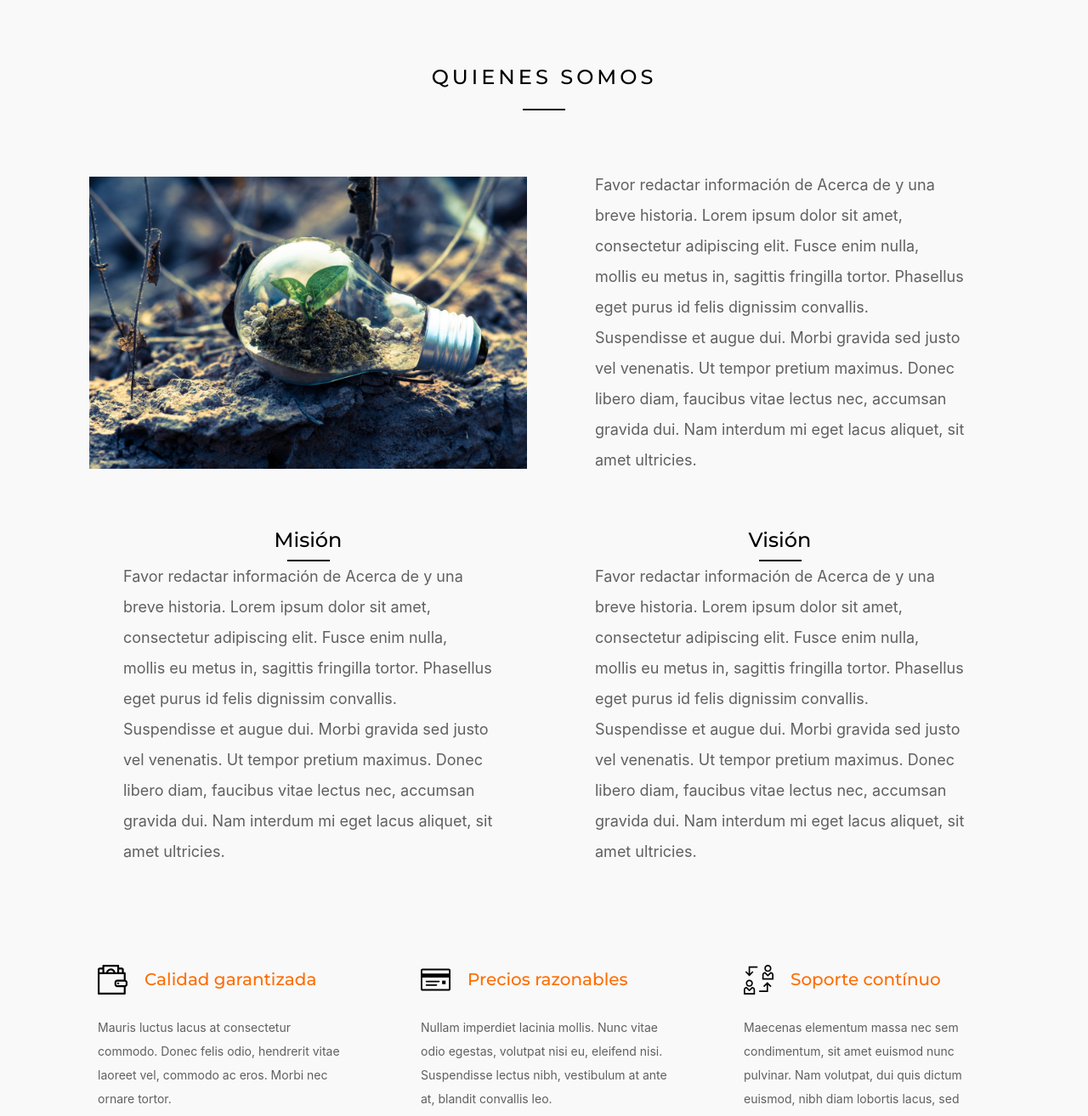
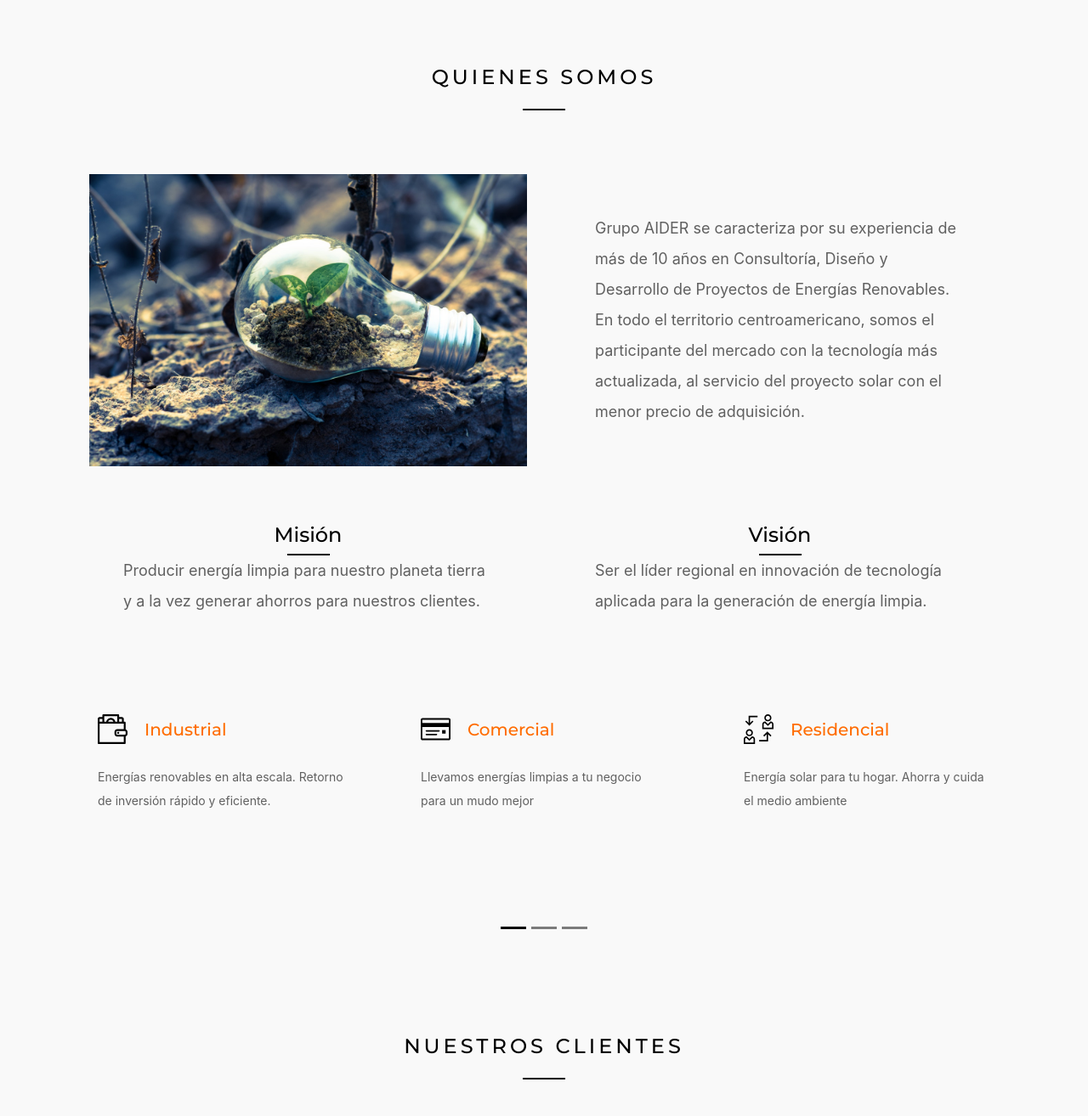
Before and after one commit to ccarcamog/indasa, a PHP site: page /component-show.php in a window 1280 px wide. Shown: the part 841-2155 px from the top of the page at 85% size. Run offline with PHP 8.4, Linux system fonts and the light colour scheme; some libraries are stand-ins or nearby versions.

Commit message:
agregando información de usuario

```diff
--- a/componentes/quienes-somos.php
+++ b/componentes/quienes-somos.php
@@ -22,7 +22,8 @@
 				<div class="col-12 col-md-6">
 					<div class="about-us-text wow fadeIn" data-wow-delay="1.5s">
 						<!-- <h4>Somos Grupo AIDER</h4> -->
-						<p>Favor redactar información de Acerca de y una breve historia. Lorem ipsum dolor sit amet, consectetur adipiscing elit. Fusce enim nulla, mollis eu metus in, sagittis fringilla tortor. Phasellus eget purus id felis dignissim convallis. Suspendisse et augue dui. Morbi gravida sed justo vel venenatis. Ut tempor pretium maximus. Donec libero diam, faucibus vitae lectus nec, accumsan gravida dui. Nam interdum mi eget lacus aliquet, sit amet ultricies.</p>
+						<p>Grupo AIDER se caracteriza por su experiencia de más de 10 años en Consultoría, Diseño y Desarrollo de Proyectos de Energías Renovables. En todo el territorio centroamericano, somos el participante del mercado con la tecnología más actualizada, al servicio del proyecto solar con el menor precio de adquisición.
+</p>
 					</div>
 				</div>
 			</div>
@@ -38,14 +39,14 @@
 						<h4 class="text-center">Misión</h4>
 						<div class="section-heading-line"></div>
 
-						<p>Favor redactar información de Acerca de y una breve historia. Lorem ipsum dolor sit amet, consectetur adipiscing elit. Fusce enim nulla, mollis eu metus in, sagittis fringilla tortor. Phasellus eget purus id felis dignissim convallis. Suspendisse et augue dui. Morbi gravida sed justo vel venenatis. Ut tempor pretium maximus. Donec libero diam, faucibus vitae lectus nec, accumsan gravida dui. Nam interdum mi eget lacus aliquet, sit amet ultricies.</p>
+						<p>Producir energía limpia para nuestro planeta tierra y a la vez generar ahorros para nuestros clientes.</p>
 					</div>
 				</div>
 				<div class="col-12 col-md-6 mt-3">
 					<div class="about-us-text wow fadeIn" data-wow-delay="1.5s">
 					<h4 class="text-center">Visión</h4>
 						<div class="section-heading-line"></div>
-						<p>Favor redactar información de Acerca de y una breve historia. Lorem ipsum dolor sit amet, consectetur adipiscing elit. Fusce enim nulla, mollis eu metus in, sagittis fringilla tortor. Phasellus eget purus id felis dignissim convallis. Suspendisse et augue dui. Morbi gravida sed justo vel venenatis. Ut tempor pretium maximus. Donec libero diam, faucibus vitae lectus nec, accumsan gravida dui. Nam interdum mi eget lacus aliquet, sit amet ultricies.</p>
+						<p>Ser el líder regional en innovación de tecnología aplicada para la generación de energía limpia.</p>
 					</div>
 				</div>
 			</div>
@@ -64,9 +65,9 @@
 							<div class="fplus-single-feature">
 								<div class="feature-title d-flex align-items-center">
 									<img src="img/icons/wallet.svg" alt="">
-									<h5>Calidad garantizada</h5>
+									<h5>Industrial</h5>
 								</div>
-								<p>Mauris luctus lacus at consectetur commodo. Donec felis odio, hendrerit vitae laoreet vel, commodo ac eros. Morbi nec ornare tortor.</p>
+								<p>Energías renovables en alta escala. Retorno de inversión rápido y eficiente.</p>
 							</div>
 						</div>
 						<!-- Single Feature -->
@@ -74,9 +75,9 @@
 							<div class="fplus-single-feature">
 								<div class="feature-title d-flex align-items-center">
 									<img src="img/icons/credit-card.svg" alt="">
-									<h5>Precios razonables</h5>
+									<h5>Comercial</h5>
 								</div>
-								<p>Nullam imperdiet lacinia mollis. Nunc vitae odio egestas, volutpat nisi eu, eleifend nisi. Suspendisse lectus nibh, vestibulum at ante at, blandit convallis leo. </p>
+								<p>Llevamos energías limpias a tu negocio para un mudo mejor</p>
 							</div>
 						</div>
 						<!-- Single Feature -->
@@ -84,9 +85,9 @@
 							<div class="fplus-single-feature">
 								<div class="feature-title d-flex align-items-center">
 									<img src="img/icons/switching-user.svg" alt="">
-									<h5>Soporte contínuo</h5>
+									<h5>Residencial</h5>
 								</div>
-								<p>Maecenas elementum massa nec sem condimentum, sit amet euismod nunc pulvinar. Nam volutpat, dui quis dictum euismod, nibh diam lobortis lacus, sed tristique libero quam ac arcu. </p>
+								<p>Energía solar para tu hogar. Ahorra y cuida el medio ambiente</p>
 							</div>
 						</div>
 					</div>
```
